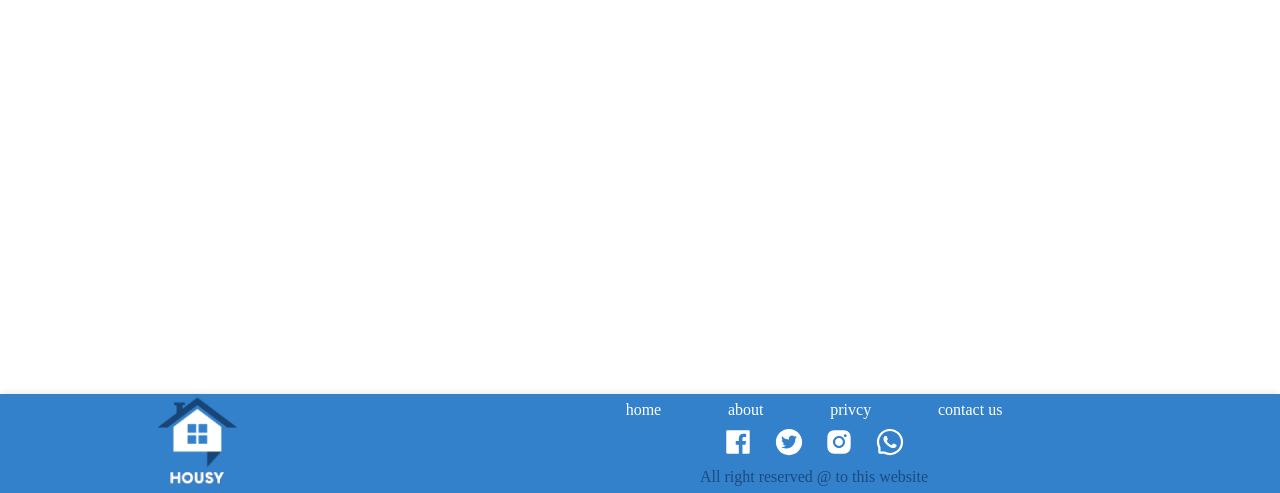
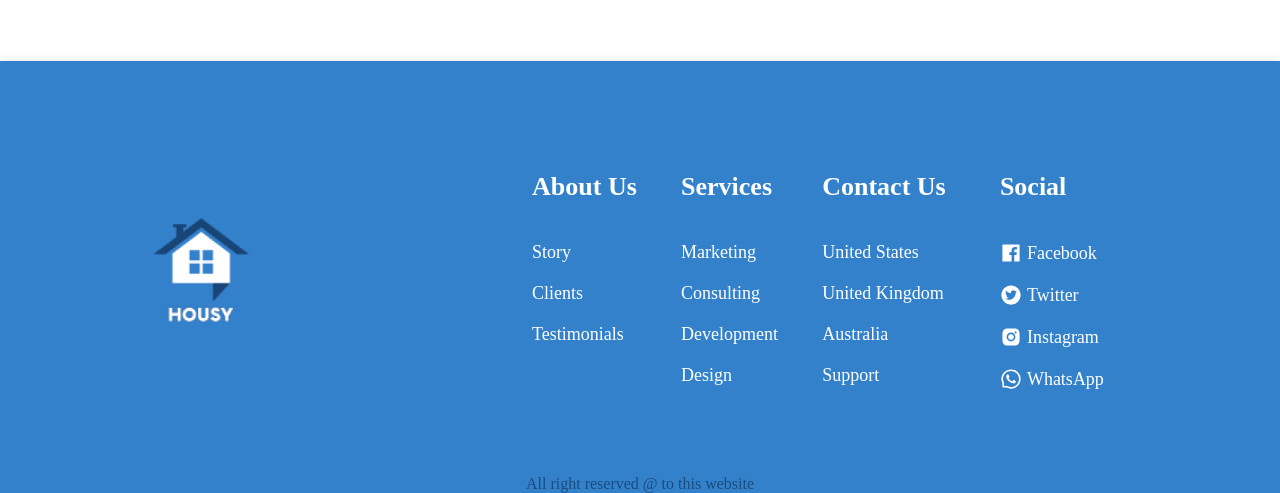
Before and after one commit to GSG-G10/Housy, a React (Create React App) app in the folder client/: page / in a window 1280 px wide. Shown: the part 307-800 px from the top of the page. Built offline with nearby package versions, Linux system fonts and the light colour scheme.

Commit message:
edit footer

```diff
--- a/client/src/components/Footer/Footer.js
+++ b/client/src/components/Footer/Footer.js
@@ -11,43 +11,93 @@ import './footer.css';
 export default function Footer() {
   return (
 
-    <AppBar position="fixed" color="primary" sx={{ top: 'auto', bottom: 0 }} style={{ background: '#3381CB' }}>
+    <AppBar
+      position="fixed"
+      color="primary"
+      sx={{ top: 'auto', bottom: 0 }}
+      style={{
+        background: '#3381CB', height: '432px', alignItems: 'center',
+      }}
+    >
       <Container
         maxWidth="xl"
-        sx={{ display: 'flex', justifyContent: 'space-around' }}
+        sx={{
+          display: 'flex',
+          justifyContent: 'space-around',
+          marginTop: '10px',
+          height: '100%',
+          alignItems: 'center',
+        }}
       >
         <section className="img">
           <img
             src={HomeIcon}
             alt="home icon"
             loading="lazy"
-            style={{ borderBottomLeftRadius: 4, borderBottomRightRadius: 4, width: '5rem' }}
+            style={{ borderBottomLeftRadius: 4, borderBottomRightRadius: 4, width: '6rem' }}
           />
 
         </section>
         <section className="section2">
-          <section className="pages">
-
-            <Link href="http://" color="inherit" underline="none">home</Link>
-            <Link href="http://" color="inherit" underline="none">about</Link>
-            <Link href="http://" color="inherit" underline="none">privcy</Link>
-            <Link href="http://" color="inherit" underline="none">contact us</Link>
+          <section className="about-us">
+            <p>
+              About Us
+            </p>
+            <Link href="http://" color="inherit" underline="none">Story</Link>
+            <Link href="http://" color="inherit" underline="none">Clients</Link>
+            <Link href="http://" color="inherit" underline="none">Testimonials</Link>
 
           </section>
-          <section className="social">
-
-            <Link href="http://" color="inherit" underline="none"><AiFillFacebook size={30} /></Link>
-            <Link href="http://" color="inherit" underline="none"><AiFillTwitterCircle size={30} /></Link>
-            <Link href="http://" color="inherit" underline="none"><AiFillInstagram size={30} /></Link>
-            <Link href="http://" color="inherit" underline="none"><AiOutlineWhatsApp size={30} /></Link>
+          <section className="services">
+            <p>
+              Services
+            </p>
+            <Link href="http://" color="inherit" underline="none">Marketing</Link>
+            <Link href="http://" color="inherit" underline="none">Consulting</Link>
+            <Link href="http://" color="inherit" underline="none">Development</Link>
+            <Link href="http://" color="inherit" underline="none">Design</Link>
 
           </section>
-          <section className="copyright">
-            <div style={{ color: '#1B4B80' }}>All right reserved @ to this website</div>
+
+          <section className="contact-us">
+            <p>
+              Contact Us
+            </p>
+            <Link href="http://" color="inherit" underline="none">United States</Link>
+            <Link href="http://" color="inherit" underline="none">United Kingdom</Link>
+            <Link href="http://" color="inherit" underline="none">Australia</Link>
+            <Link href="http://" color="inherit" underline="none">Support</Link>
+
+          </section>
+
+          <section className="social">
+            <p>
+              Social
+            </p>
+            <Link href="http://" color="inherit" underline="none">
+              <AiFillFacebook size={22} />
+              Facebook
+            </Link>
+            <Link href="http://" color="inherit" underline="none">
+              <AiFillTwitterCircle size={22} />
+              Twitter
+            </Link>
+            <Link href="http://" color="inherit" underline="none">
+              <AiFillInstagram size={22} />
+              Instagram
+            </Link>
+            <Link href="http://" color="inherit" underline="none">
+              <AiOutlineWhatsApp size={22} />
+              WhatsApp
+            </Link>
+
           </section>
 
         </section>
       </Container>
+      <section className="copyright">
+        <div style={{ color: '#1B4B80' }}>All right reserved @ to this website</div>
+      </section>
     </AppBar>
 
   );
--- a/client/src/components/Footer/footer.css
+++ b/client/src/components/Footer/footer.css
@@ -1,23 +1,43 @@
 .section2{
     display: flex;
-    flex-direction: column;
     width: 50%;
+    height: 100%;
+    align-content: center;
+    justify-content: space-around;
     align-items: center;
-    justify-content: space-evenly
-}
-
-.pages {
-    display: flex;
-    width: 72%;
-    justify-content: space-around;
-}
-.social{
-    display: flex;
-    justify-content: space-evenly;
-    width: 36%;
 }
 
 
-.copyright{
-text-align: center;
+
+
+.about-us,.services,.contact-us,.social{
+    display: flex;
+    flex-direction: column;
+    height: 50%;
+
 }
+
+.about-us > a,.services > a,.contact-us > a,.social > a{
+    font-size: 24px;
+    margin-bottom: 20px;
+    font-size: 18px;
+    text-align: left;
+
+}
+.about-us > a > svg,.services > a > svg,.contact-us > a > svg,.social > a > svg{
+    margin-right: 5px;
+}
+
+.about-us > p,.services > p,.contact-us > p,.social > p{
+    font-size: 26px;
+    color: #fff;
+    margin-bottom: 40px;
+    font-weight: bold;
+    text-align: left;
+}
+
+.social *{
+    display: flex;
+    align-items: center;
+    margin-left: 10px;
+}
```
